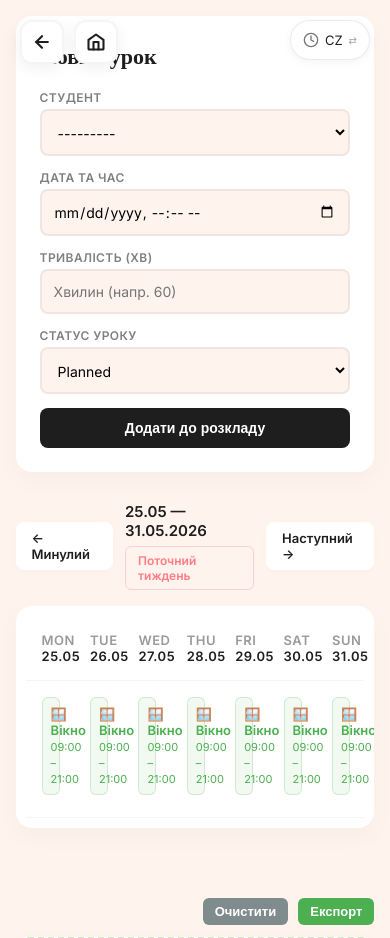
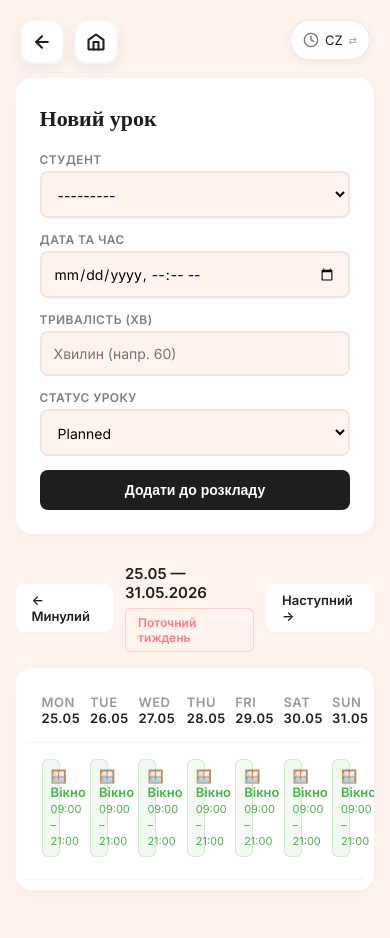
Before and after one commit to sendinaut/mluv-app, a Django app: page /schedule/ in a window 390 px wide. Shown: the top 938 px of the page. Run offline with Django 5.2, Linux system fonts and the light colour scheme; the visitor is signed in with stand-in values (Sample User, id 1); data that the repository does not hold is empty; parts of the project's set-up code (start-up, migrations or seed data) failed here and were passed over; some libraries are stand-ins or nearby versions.

Commit message:
small changes

```diff
--- a/static/css/schedule.css
+++ b/static/css/schedule.css
@@ -1,5 +1,18 @@
 body {
   padding: 4vw;
+}
+
+@media only screen and (max-width: 870px) {
+  body {
+    padding-top: 13vw;
+  }
+}
+
+
+@media only screen and (max-width: 440px) {
+  body {
+    padding-top: 20vw;
+  }
 }
 
 .page-container {
--- a/templates/payments/billing.html
+++ b/templates/payments/billing.html
@@ -25,11 +25,6 @@
     }
     .balance-negative {
       color: #e53935;
-    }
-    @media only screen and (max-width: 870px) {
-      body {
-        padding-top: 13vw;
-      }
     }
   </style>
 {% endblock %}
```
